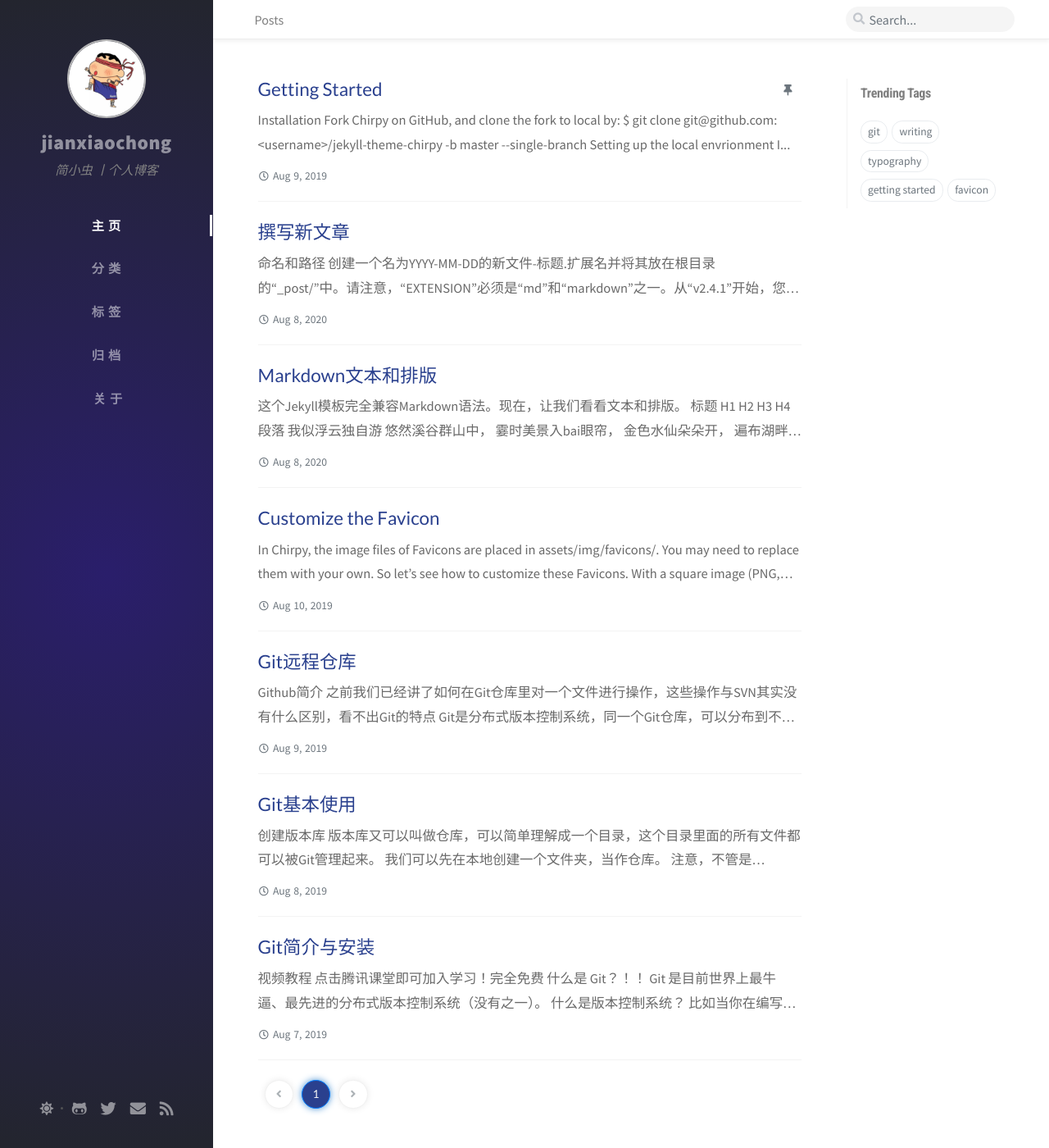
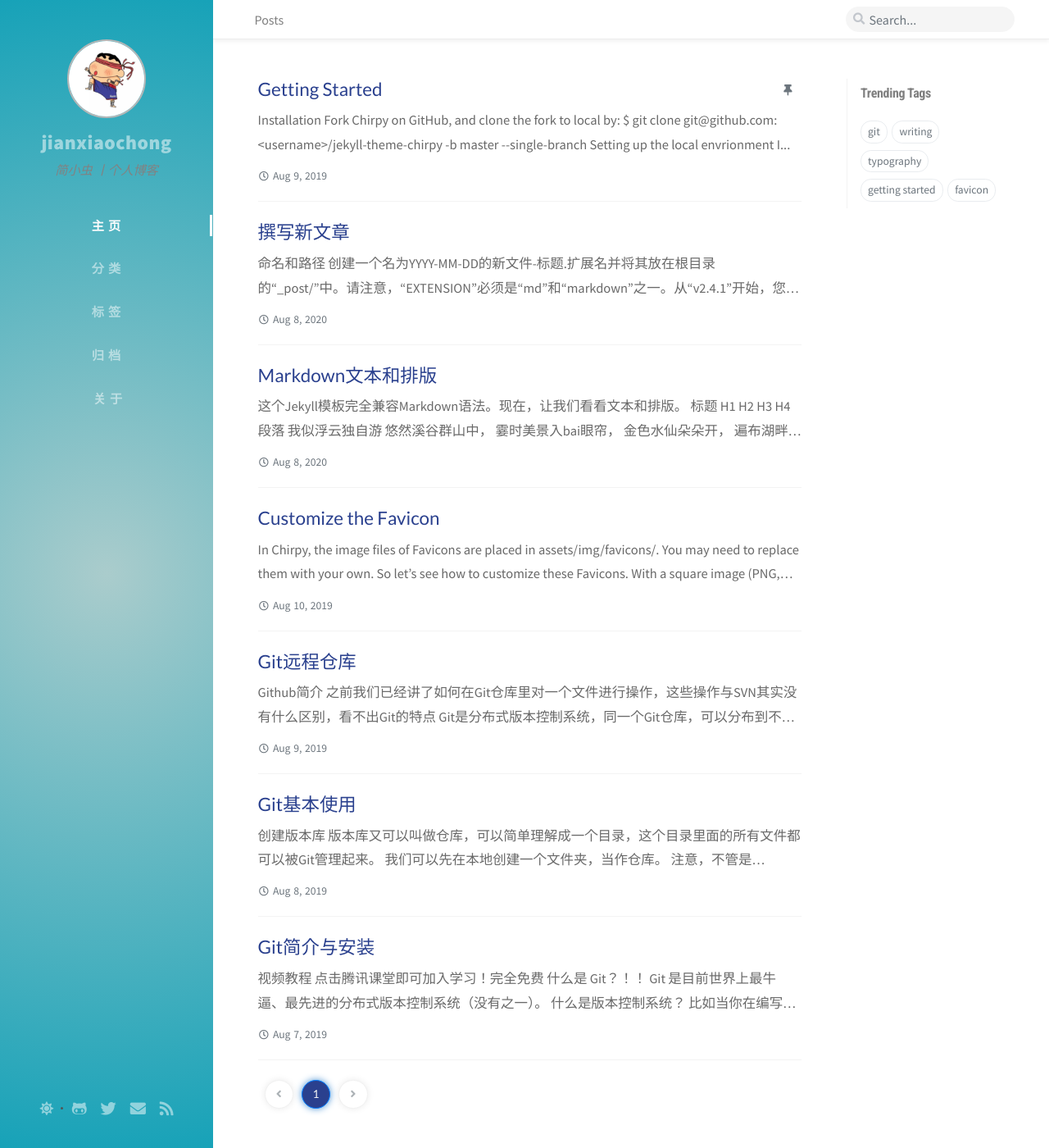
Before and after one commit to jianxiaochong/jianxiaochong.github.io, a Jekyll site: the page built from index.html, in a window 1280 px wide and 1400 px high. Shown: the whole window at 82% size. Built offline with Jekyll 4.4.1, drawn with Linux system fonts in a browser that asks for light colours; nearby versions of some CDN libraries; the list of posts is cut into pages by our own code; comment, search, counter and statistics services are not loaded.

Commit message:
Update light-typography.scss

```diff
--- a/assets/css/_colors/light-typography.scss
+++ b/assets/css/_colors/light-typography.scss
@@ -28,9 +28,7 @@
 
   /* Sidebar */
   --sidebar-bg: radial-gradient(
-    circle,
-    rgba(42, 30, 107, 1) 0%,
-    rgba(35, 37, 46, 1) 100%);
+    circle, #acc 0%, #17a2b8 100%);
   --nav-cursor-color: #fcfcfc;
 
   /* Topbar */
```
